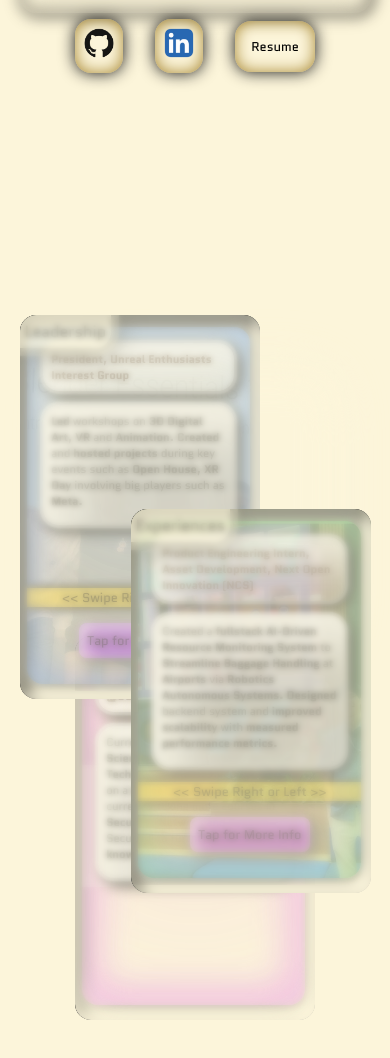
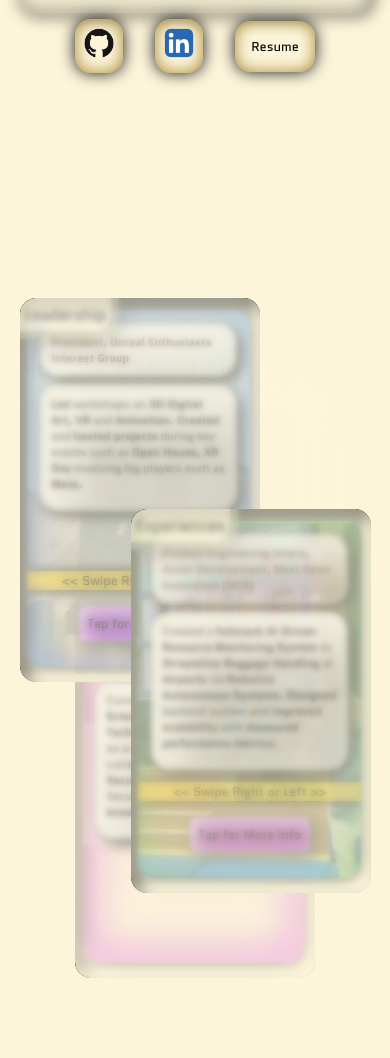
Before and after one commit to AikKiat/Webappportv2, a React (Vite) app: page / in a window 390 px wide. Shown: the part 630-1688 px from the top of the page. Built offline with nearby package versions, Linux system fonts and the light colour scheme; a web font is replaced by a local one.

Commit message:
shift info cards

```diff
--- a/src/styles/media_queries/media_queries_info_section.css
+++ b/src/styles/media_queries/media_queries_info_section.css
@@ -521,7 +521,7 @@
     .card_container #card_1{
         opacity: 1;
         position: absolute;
-        top: 12%;
+        top: 10%;
         left: 5%;
     }
 
@@ -529,7 +529,7 @@
     .card_container #card_3{
         opacity: 1;
         position: absolute;
-        top: 50%;
+        top: 45%;
     }
 
     .card_container #card_2{
```
